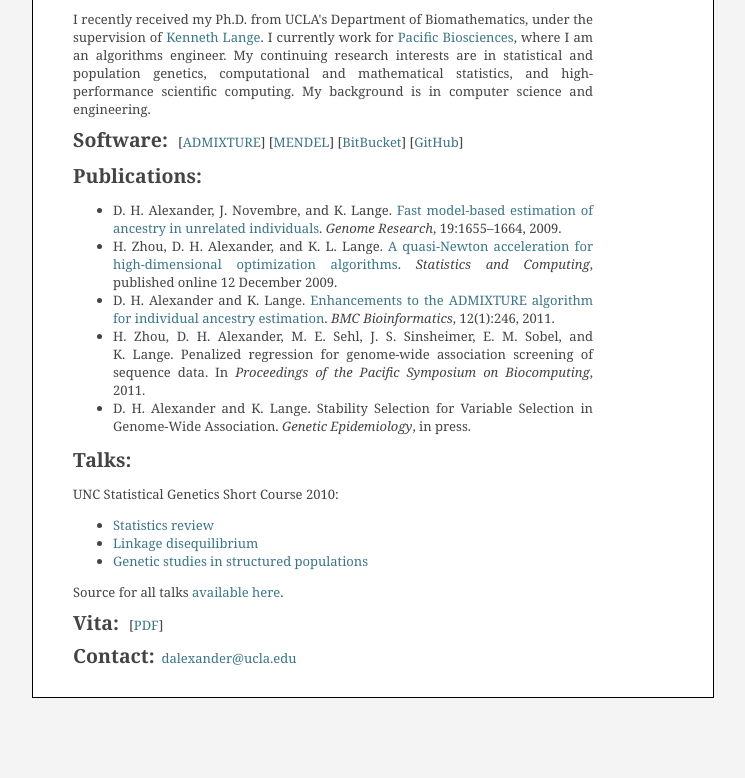
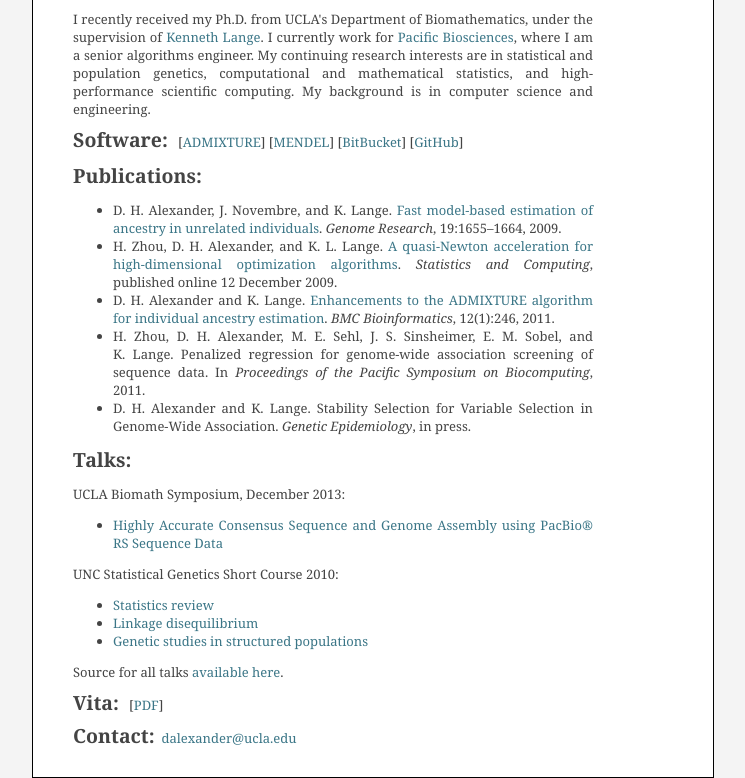
Before and after one commit to gmelikian/dalexander.github.com, a plain HTML site: page index.html in a window 1280 px wide. Shown: the part 330-1108 px from the top of the page, without its empty margins (267-1012 px from the left). Before the commit the page ends 1028 px from the top, so only its background shows below. Drawn offline with Linux system fonts and the light colour scheme.

Commit message:
Add new talk, update links

```diff
--- a/index.html
+++ b/index.html
@@ -18,7 +18,7 @@ under the supervision
 of <a href="http://research.mednet.ucla.edu/institution/personnel?personnel_id=45702">
 Kenneth Lange</a>.  I currently work
 for <a href="http://www.pacificbiosciences.com">Pacific
-Biosciences</a>, where I am an algorithms engineer.  My continuing
+Biosciences</a>, where I am a senior algorithms engineer.  My continuing
 research interests are in statistical and population genetics,
 computational and mathematical statistics, and high-performance
 scientific computing.  My background is in computer science and
@@ -77,13 +77,21 @@ Stability Selection for Variable Selection in Genome-Wide Association.
 
 
 <h2>Talks:</h2>
+
+UCLA Biomath Symposium, December 2013:
+<ul>
+<li><a href="https://github.com/dalexander/dalexander.github.com/raw/master/talks/2013%20UCLA%20Biomath%20Seminar/slides.pdf">Highly Accurate Consensus Sequence and Genome Assembly using PacBio&reg; RS Sequence Data</a>
+</ul>
+
 UNC Statistical Genetics Short Course 2010:
 <ul>
-<li><a href="http://bitbucket.org/dalexander/talks/src/9b0979edffe4/2010%20NC%20Statgen%20Short%20Course/12.%20Statistics%20Review%20II/lecture-12.pdf">Statistics review</a>
-<li><a href="http://bitbucket.org/dalexander/talks/src/9b0979edffe4/2010%20NC%20Statgen%20Short%20Course/15.%20Linkage%20Equilibrium%20and%20Disequilibrium/lecture-15.pdf">Linkage disequilibrium</a>
-<li><a href="http://bitbucket.org/dalexander/talks/src/9b0979edffe4/2010%20NC%20Statgen%20Short%20Course/17.%20Genetic%20Studies%20in%20Structured%20Populations/lecture-17.pdf">Genetic studies in structured populations</a>
+
+<li><a href="https://github.com/dalexander/dalexander.github.com/raw/master/talks/2010%20NC%20Statgen%20Short%20Course/12.%20Statistics%20Review%20II/lecture-12.pdf">Statistics review</a>
+
+<li><a href="https://github.com/dalexander/dalexander.github.com/raw/master/talks/2010%20NC%20Statgen%20Short%20Course/15.%20Linkage%20Equilibrium%20and%20Disequilibrium/lecture-15.pdf">Linkage disequilibrium</a>
+<li><a href="https://github.com/dalexander/dalexander.github.com/raw/master/talks/2010%20NC%20Statgen%20Short%20Course/17.%20Genetic%20Studies%20in%20Structured%20Populations/lecture-17.pdf">Genetic studies in structured populations</a>
 </ul>
-Source for all talks <a href="http://bitbucket.org/dalexander/talks/src">available here</a>.
+Source for all talks <a href="https://github.com/dalexander/dalexander.github.com/tree/master/talks">available here</a>.
 
 <p>
 <h2 style="display: inline;">Vita:</h2>
```
Also changed, not shown: 1 other file.
